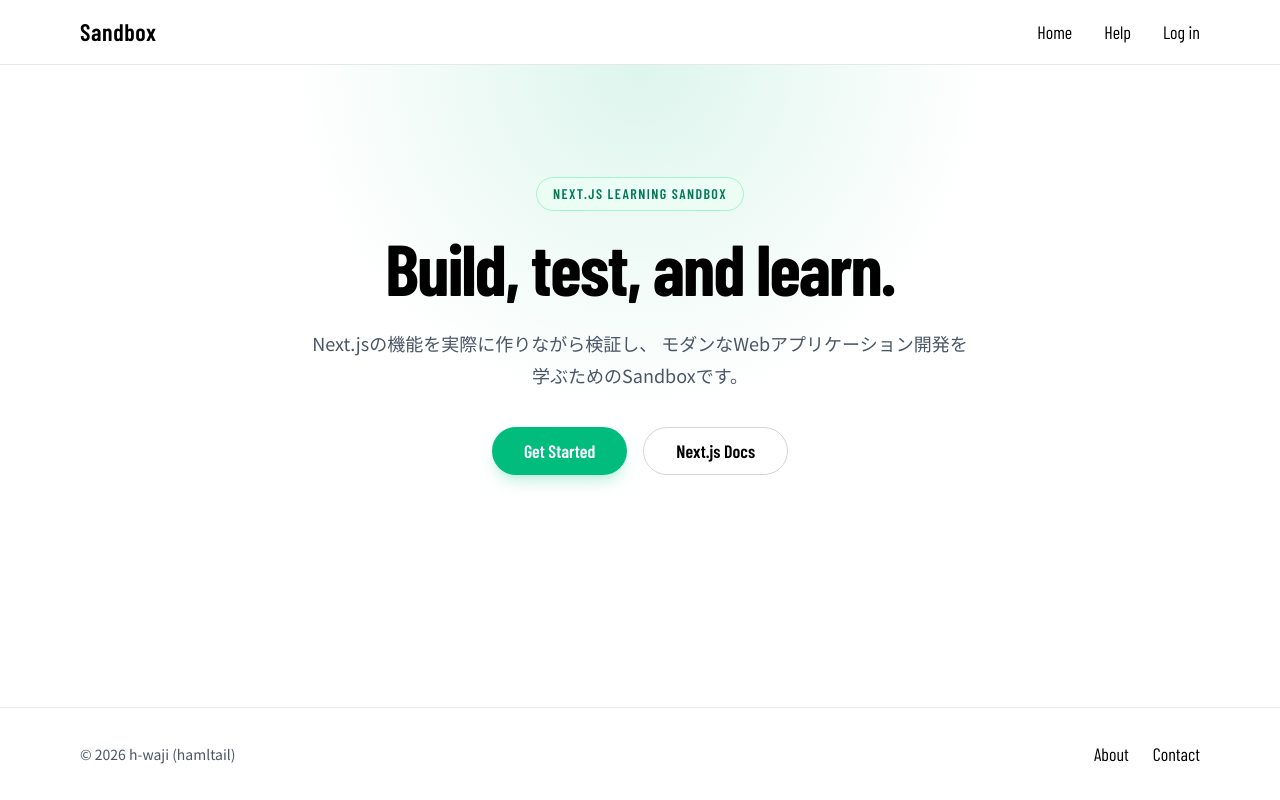
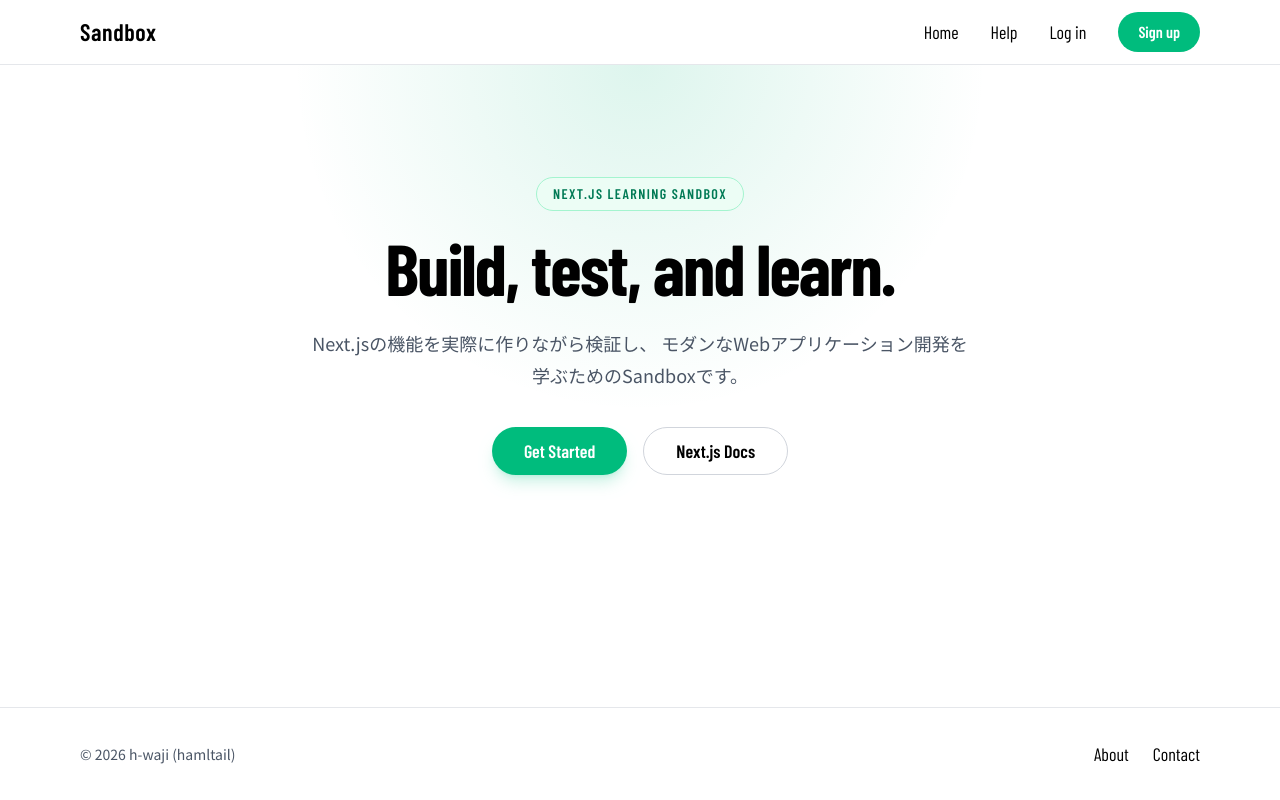
Before and after one commit to hamltail/nextjs-sandbox, a Next.js app: page / in a window 1280 px wide. Built offline with nearby package versions, Linux system fonts and the light colour scheme.

Commit message:
HeaderにSign upボタンを追加

```diff
--- a/components/Header.tsx
+++ b/components/Header.tsx
@@ -1,5 +1,4 @@
 import Link from "next/link";
-
 import Container from "./Container";
 
 const navigationItems = [
@@ -32,6 +31,15 @@
                   </Link>
                 </li>
               ))}
+
+              <li>
+                <Link
+                  href="/signup"
+                  className="inline-flex min-h-10 items-center justify-center rounded-full bg-emerald-500 px-5 text-base font-semibold text-white transition hover:bg-emerald-600"
+                >
+                  Sign up
+                </Link>
+              </li>
             </ul>
           </nav>
         </div>
```
